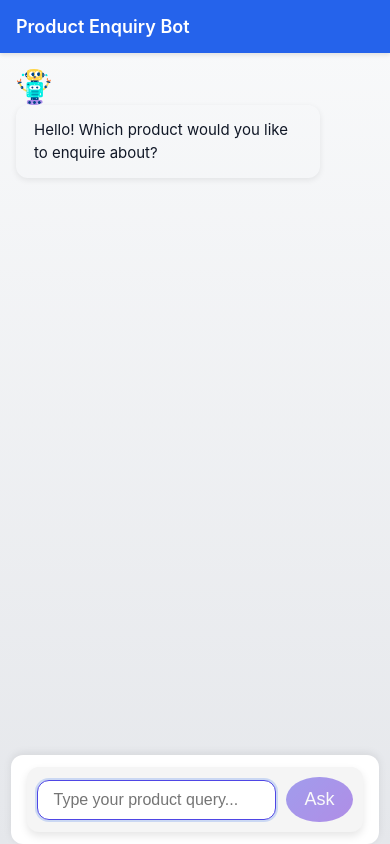
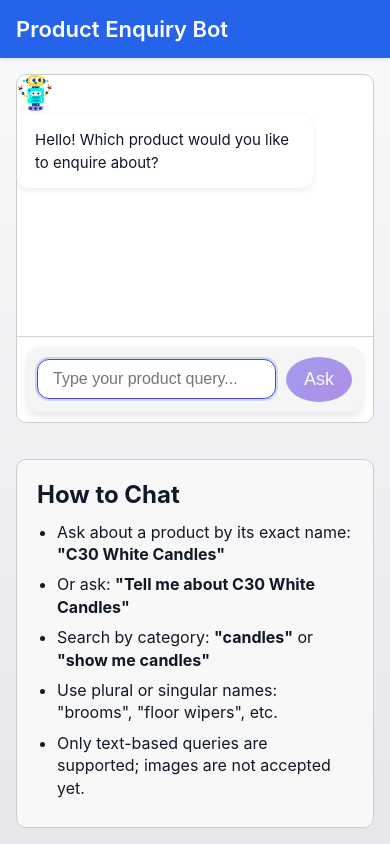
Before and after one commit to ADITYAPIMPALE11127/ProductPal, a React (Vite) app: page / in a window 390 px wide. Built offline with nearby package versions, Linux system fonts and the light colour scheme.

Commit message:
# UI frontend

```diff
--- a/src/App.jsx
+++ b/src/App.jsx
@@ -2,6 +2,7 @@
 import { useState, useEffect, useRef } from "react";
 import ChatBubble from "./components/ChatBubble";
 import ChatInput from "./components/ChatInput";
+import ChatInstructions from "./components/ChatInstructions";
 import "./styles.css";
 
 function App() {
@@ -11,7 +12,6 @@
   const [isTyping, setIsTyping] = useState(false);
   const messagesEndRef = useRef(null);
 
-  // Scroll to the latest message
   const scrollToBottom = () => {
     messagesEndRef.current?.scrollIntoView({ behavior: "smooth" });
   };
@@ -20,14 +20,9 @@
     scrollToBottom();
   }, [messages]);
 
-  // Send user message to backend API
   const handleSend = async (msg) => {
     if (!msg.trim()) return;
-
-    // Add user message to chat
     setMessages(prev => [...prev, { text: msg, type: "user", images: [] }]);
-
-    // Show typing indicator
     setIsTyping(true);
 
     try {
@@ -37,11 +32,7 @@
         body: JSON.stringify({ message: msg })
       });
 
-      // Handle non-200 responses
-      if (!response.ok) {
-        throw new Error(`Server returned ${response.status}`);
-      }
-
+      if (!response.ok) throw new Error(`Server returned ${response.status}`);
       const data = await response.json();
 
       const botMessage = {
@@ -50,12 +41,10 @@
         type: "bot"
       };
 
-      // Simulate typing delay
       setTimeout(() => {
         setMessages(prev => [...prev, botMessage]);
         setIsTyping(false);
       }, 500);
-
     } catch (error) {
       console.error("Error fetching backend:", error);
       setTimeout(() => {
@@ -70,7 +59,6 @@
 
   return (
     <div className="app-container">
-      {/* Header */}
       <header className="app-header">
         <div className="header-content">
           <i className="fas fa-robot"></i>
@@ -78,16 +66,13 @@
         </div>
       </header>
 
-      {/* Chat Container */}
-      <div className="chat-container">
+      {/* Main Content: Chat + Instructions */}
+      <div className="main-content">
+        {/* Chat Section */}
+        <div className="chat-section">
           <div className="messages">
             {messages.map((msg, i) => (
-            <ChatBubble
-              key={i}
-              text={msg.text}
-              images={msg.images}
-              type={msg.type}
-            />
+              <ChatBubble key={i} text={msg.text} images={msg.images} type={msg.type} />
             ))}
             {isTyping && (
               <div className="typing-indicator">
@@ -100,11 +85,14 @@
             )}
             <div ref={messagesEndRef} />
           </div>
+
+          <div className="input-container">
+            <ChatInput onSend={handleSend} />
+          </div>
         </div>
 
-      {/* Input Area */}
-      <div className="input-container">
-        <ChatInput onSend={handleSend} />
+        {/* Instructions Sidebar */}
+        <ChatInstructions />
       </div>
     </div>
   );
--- /dev/null
+++ b/src/components/ChatInstructions.jsx
@@ -0,0 +1,20 @@
+// components/ChatInstructions.jsx
+import React from "react";
+import "../styles.css";
+
+function ChatInstructions() {
+  return (
+    <div className="chat-instructions">
+      <h2>How to Chat</h2>
+      <ul>
+        <li>Ask about a product by its exact name: <strong>"C30 White Candles"</strong></li>
+        <li>Or ask: <strong>"Tell me about C30 White Candles"</strong></li>
+        <li>Search by category: <strong>"candles"</strong> or <strong>"show me candles"</strong></li>
+        <li>Use plural or singular names: "brooms", "floor wipers", etc.</li>
+        <li>Only text-based queries are supported; images are not accepted yet.</li>
+      </ul>
+    </div>
+  );
+}
+
+export default ChatInstructions;
--- a/src/styles.css
+++ b/src/styles.css
@@ -43,15 +43,57 @@
   font-weight: 600;
 }
 
+/* Main Content: Chat + Sidebar */
+.main-content {
+  display: flex;
+  gap: 20px;
+  padding: 16px;
+  flex: 1;
+  overflow: hidden;
+}
+
+/* Chat Section */
+.chat-section {
+  flex: 2;
+  display: flex;
+  flex-direction: column;
+  border: 1px solid #ccc;
+  border-radius: 10px;
+  overflow: hidden;
+  background-color: #ffffff;
+}
+
+/* Instructions Sidebar */
+.chat-instructions {
+  flex: 1;
+  padding: 20px;
+  border: 1px solid #ccc;
+  border-radius: 10px;
+  background-color: #f8f8f8;
+  height: fit-content;
+}
+
+.chat-instructions h2 {
+  margin-bottom: 12px;
+}
+
+.chat-instructions ul {
+  list-style-type: disc;
+  padding-left: 20px;
+}
+
+.chat-instructions li {
+  margin-bottom: 8px;
+  line-height: 1.4;
+}
+
 /* Chat container */
 .chat-container {
   flex: 1;
-  max-width: 720px;
-  margin: 0 auto;
-  padding: 16px;
   display: flex;
   flex-direction: column;
   overflow-y: auto;
+  padding: 16px;
   gap: 12px;
 }
 
@@ -60,6 +102,9 @@
   display: flex;
   flex-direction: column;
   gap: 12px;
+  flex: 1;
+  overflow-y: auto;
+  padding-right: 8px;
 }
 
 /* Chat bubbles */
@@ -106,21 +151,8 @@
   width: 36px;
   height: 36px;
   border-radius: 50%;
-  display: flex;
-  align-items: center;
-  justify-content: center;
-  font-size: 16px;
+  object-fit: cover;
   flex-shrink: 0;
-}
-
-.bot-avatar {
-  background: #2563eb;
-  color: white;
-}
-
-.user-avatar {
-  background: #1e3a8a;
-  color: white;
 }
 
 /* Typing indicator */
@@ -153,14 +185,11 @@
 
 /* Input container */
 .input-container {
-  max-width: 720px;
-  margin: 0 auto;
-  padding: 12px 16px;
   display: flex;
   gap: 8px;
+  padding: 12px 16px;
+  border-top: 1px solid #d1d5db;
   background: #ffffff;
-  box-shadow: 0 -2px 8px rgba(0,0,0,0.08);
-  border-radius: 12px;
 }
 
 .input-field {
@@ -210,19 +239,21 @@
 }
 
 /* Responsive */
-@media (max-width: 640px) {
-  .chat-bubble-wrapper { max-width: 85%; }
-  .input-field { font-size: 14px; padding: 12px; }
-  .send-button { padding: 12px 16px; font-size: 14px; }
-  .app-header h1 { font-size: 18px; }
-  .app-header i { font-size: 20px; }
+@media (max-width: 768px) {
+  .main-content {
+    flex-direction: column;
+  }
+  .chat-instructions {
+    margin-top: 16px;
+    width: 100%;
+  }
+  .chat-section {
+    width: 100%;
+  }
+  .input-container {
+    padding: 10px;
+  }
+  .chat-bubble-wrapper {
+    max-width: 85%;
+  }
 }
-
-/* Avatars */
-.avatar {
-  width: 36px;
-  height: 36px;
-  border-radius: 50%;
-  object-fit: cover; /* Ensures the image fills the circle without distortion */
-  flex-shrink: 0;
-}
```
Lines whose indentation alone changed are shown as unchanged.
